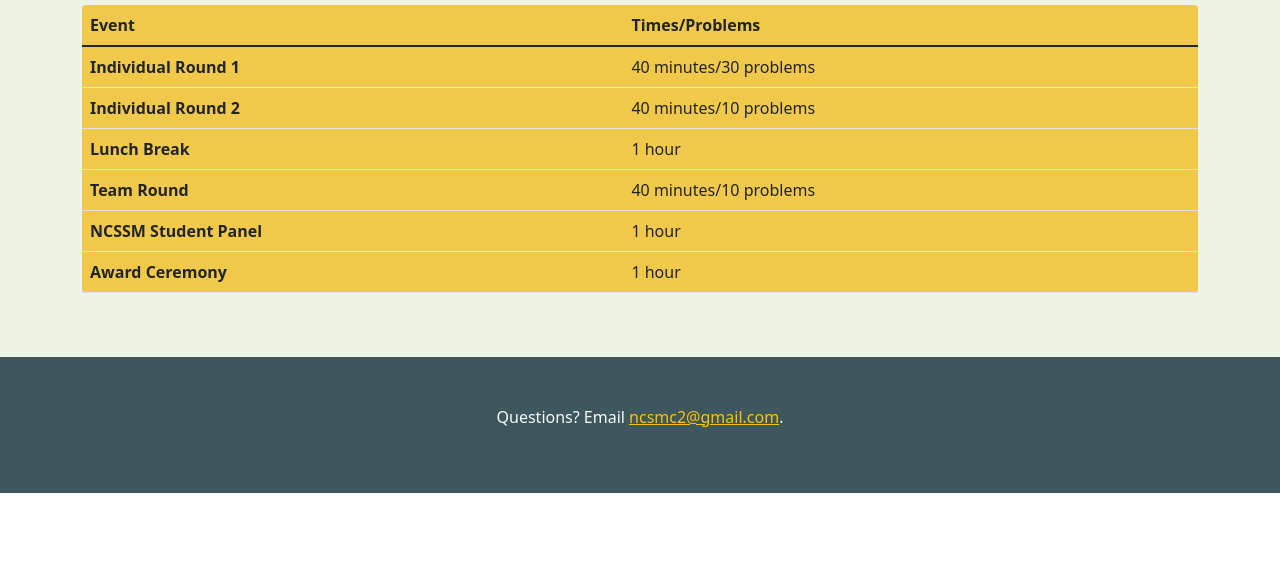
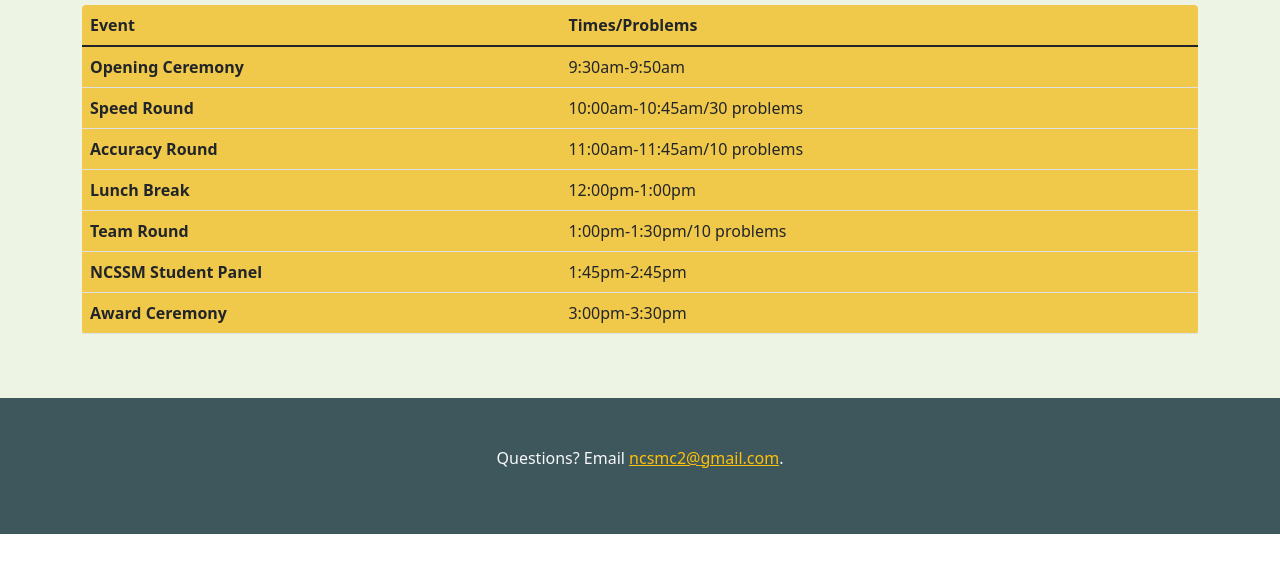
Before and after one commit to nc-smc-2/math-contest, a plain HTML site: page schedule.html in a window 1280 px wide. Shown: the part 204-776 px from the top of the page. Drawn offline with nearby package versions, Linux system fonts and the light colour scheme.

Commit message:
schedule page update

```diff
--- a/schedule.html
+++ b/schedule.html
@@ -60,28 +60,32 @@
                 </thead>
                 <tbody>
                   <tr>
-                    <th scope="row">Individual Round 1</th>
-                    <td>40 minutes/30 problems</td>
+                    <th scope="row">Opening Ceremony</th>
+                    <td>9:30am-9:50am</td>
                   </tr>
                   <tr>
-                    <th scope="row">Individual Round 2</th>
-                    <td>40 minutes/10 problems</td>
+                    <th scope="row">Speed Round</th>
+                    <td>10:00am-10:45am/30 problems</td>
+                  </tr>
+                  <tr>
+                    <th scope="row">Accuracy Round</th>
+                    <td>11:00am-11:45am/10 problems</td>
                   </tr>
                   <tr>
                     <th scope="row">Lunch Break</th>
-                    <td>1 hour</td>
+                    <td>12:00pm-1:00pm</td>
                   </tr>
                   <tr>
                     <th scope="row">Team Round</th>
-                    <td>40 minutes/10 problems</td>
+                    <td>1:00pm-1:30pm/10 problems</td>
                   </tr>
                   <tr>
                     <th scope="row">NCSSM Student Panel</th>
-                    <td>1 hour</td>
+                    <td>1:45pm-2:45pm</td>
                   </tr>
                   <tr>
                     <th scope="row">Award Ceremony</th>
-                    <td>1 hour</td>
+                    <td>3:00pm-3:30pm</td>
                   </tr>
                 </tbody>
               </table>
```
Also changed, not shown: index.html (+1 -1 lines).
